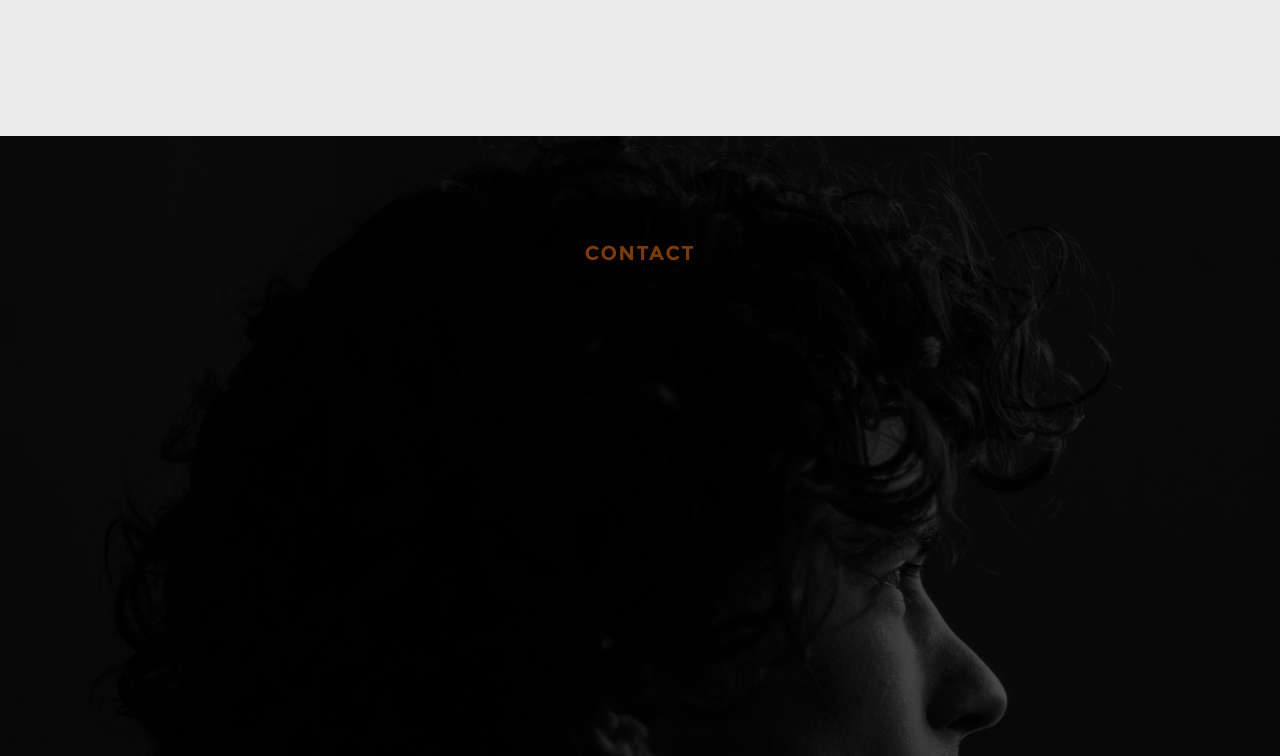
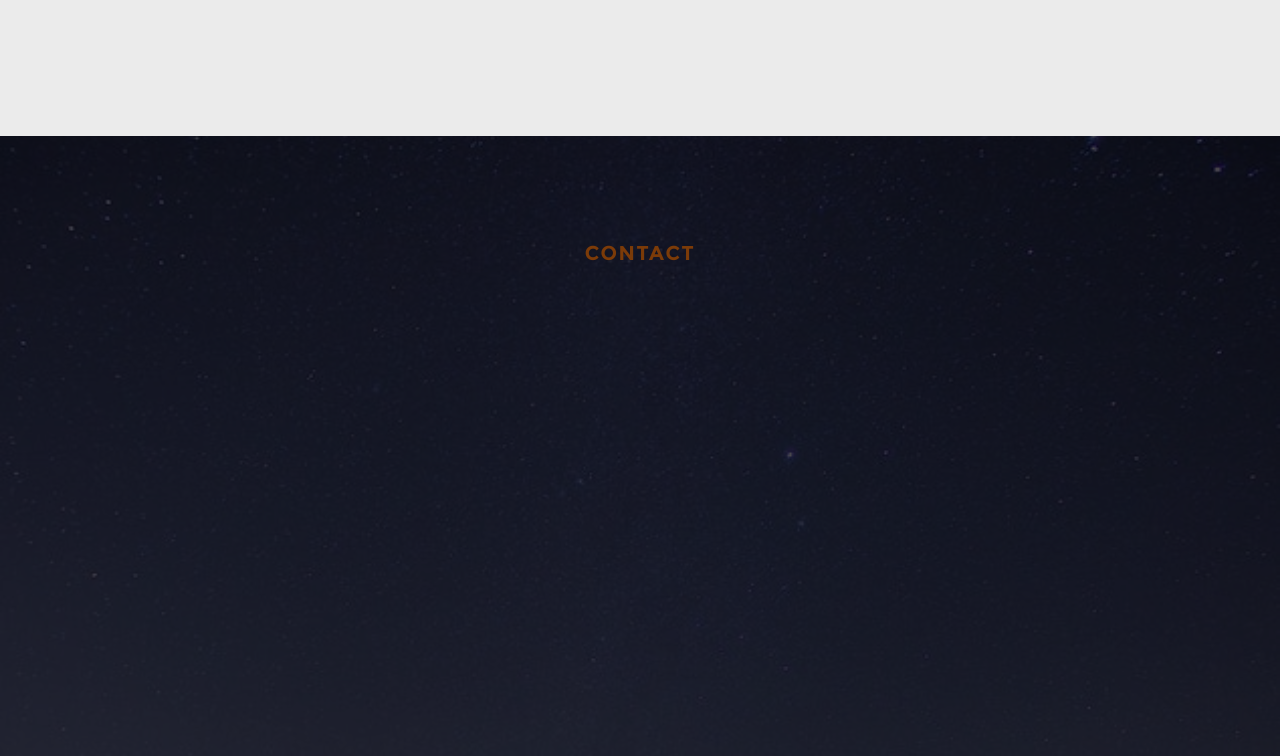
Before and after one commit to jeangardy509/jeanm.github.io, a plain HTML site: page index.html in a window 1280 px wide. Shown: the part 6620-7376 px from the top of the page. Drawn offline with nearby package versions, Linux system fonts and the light colour scheme; files whose address does not match are found by name.

Commit message:
Added contact background image!

```diff
--- a/css/main.css
+++ b/css/main.css
@@ -2775,7 +2775,7 @@ header .header-logo a {
  * ------------------------------------------------------------------- */
 #contact {
 	background-color: #111111;
-	background-image: url(../images/profile-bg.jpg);
+	background-image: url(../images/water.jpeg);
 	background-repeat: no-repeat;
 	background-position: center;
 	-webkit-background-size: cover;
```
Also changed, not shown: images/water.jpeg (added).
